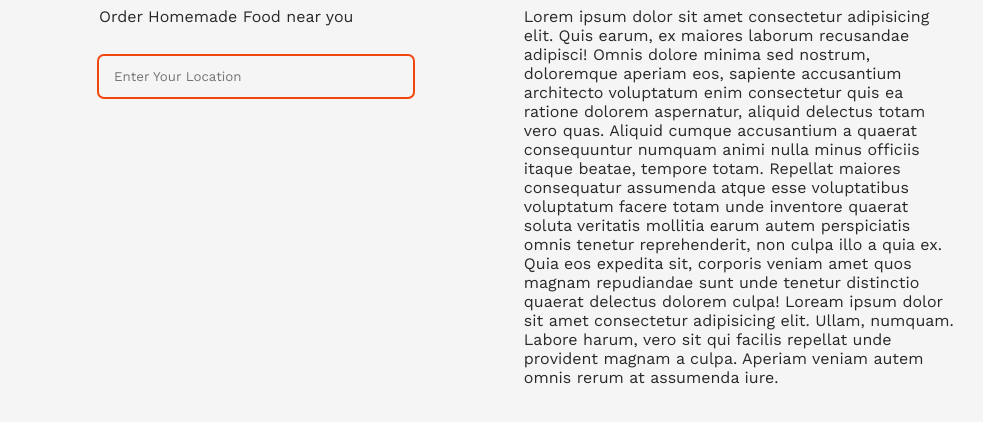
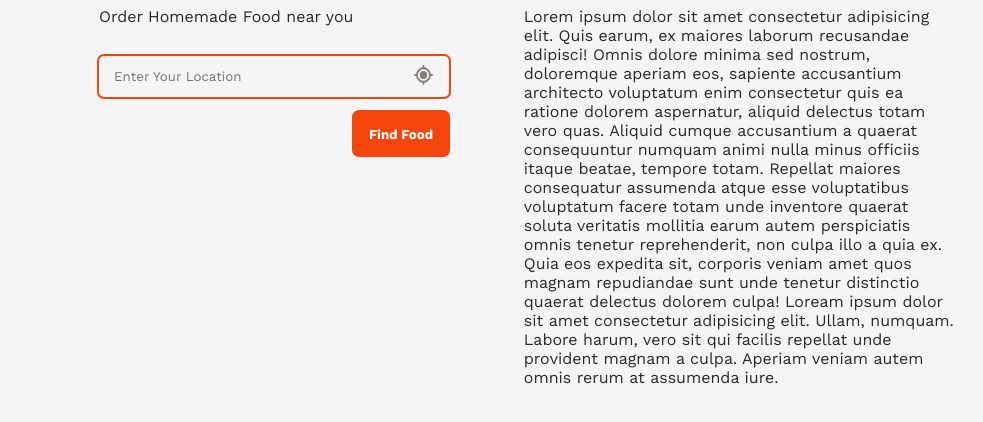
Before and after one commit to rishiraj52/food-delivery, a plain HTML site: page index.html in a window 1280 px wide. Shown: the part 190-612 px from the top of the page, without its empty margins (144-1127 px from the left). Drawn offline with nearby package versions, Linux system fonts and the light colour scheme.

Commit message:
search bar added

```diff
--- a/index.html
+++ b/index.html
@@ -11,7 +11,7 @@
 <body>
     <header>
         <nav>
-        <h1 class="logo"><a href="#"><img src="logo.svg" alt="" /></a></h1>
+        <h1 class="logo"><a href="#"><img src="logo.svg" alt="" ></a></h1>
         <h2><a href="#" class="logoName">Home Foods</a></h2>
         <!-- <input type="checkbox" name="nav-toggle" id="nav-toggle" class="nav-toggle"> -->
             <ul class="header-links">
@@ -34,10 +34,13 @@
 
         <div class="card cdLeft">
             <h1>Hungry?</h1>
-            <p class="dummytext">Order Homemade Food near you <br>
+            <p class="slogan">Order Homemade Food near you <br>
                 <div class="searchBox">
                     <input type="search" name="locationBox" id="locationBox" placeholder="Enter Your Location">
-
+                    <button class="geoLocation btn"><img src="geolocation.svg" alt=""></button>
+                </div>
+                <div class="submitbtn">
+                    <input type="submit" value="Find Food">
                 </div>
             </p>
             <script src="script.js"></script>
--- a/style.css
+++ b/style.css
@@ -2,10 +2,12 @@
     --background: #f5f5f5;
     --background-dark: #fae9e2;
     --color: #f2460dff;
-    --color-light: rgb(247, 167, 114);
+    --color-dark: rgb(177, 52, 10);
+    --color-light: rgb(236, 104, 15);
     --text:#292929;
     --white:#ffffff;
     --offwhite:#f3ddc8;
+    --radius:5px
 }
 ::selection {
     color: var(--background);
@@ -44,16 +46,58 @@
 .searchBox{
     display: flex;
     width: 100%;
-    margin-block: 30px;
+    margin-top: 30px;
 }
 .searchBox > input{
     border: none;
-    border-radius: 5px;
+    border-radius: var(--radius);
+    height: 5ch;
     padding: 15px;
-    width: 85%;
-    height: 5ch;
+    width: 100%;
     box-shadow: 0 0 0px 02px var(--color);
 }
+.submitbtn{
+    display: flex;
+    width: 100%;
+    justify-content:end;
+}
+.submitbtn > input{
+    margin: 15px 20px 30px 0px;
+    border: none;
+    border-radius: var(--radius);
+    height: 5ch;
+    padding: 15px;
+    width: 9cw;
+    background-color: var(--color);
+    color: var(--white);
+    font-weight: 700;
+    box-shadow: 0 0 0px 02px var(--color);
+    cursor: pointer;
+}
+.submitbtn > input:hover{
+    box-shadow: 0 0 0px 2px var(--color-light);
+    background-color: var(--color-light);
+    color: var(--white);
+}
+.submitbtn > input:active{
+    box-shadow: 0 0 0px 2px var(--color);
+    background-color: var(--color-dark);
+    color: var(--white);
+
+}
+.geoLocation{
+    cursor: pointer;
+    border: none;
+    transform: translateX(-35px);
+    aspect-ratio: 1/1;
+    width: 2.5ch ;
+    transition:filter 00.25s ease-out;
+}
+.geoLocation:hover {
+    transition:filter 00.25s ease-out;
+    filter: saturate(1900%);
+}
+
 
 /* nav */
 nav{
@@ -125,6 +169,7 @@ header h2{
     background-color: var(--color);
 }
 
+
 @media screen and (min-width:1014px) {
     .mainBody{
         margin-top: 20px;
@@ -187,6 +232,7 @@ header h2{
 
     }
     .header-links{
+        z-index: 999;
         position: absolute;
         right: 0px;
         height: 30vh;
```
Also changed, not shown: geolocation.svg (added).
